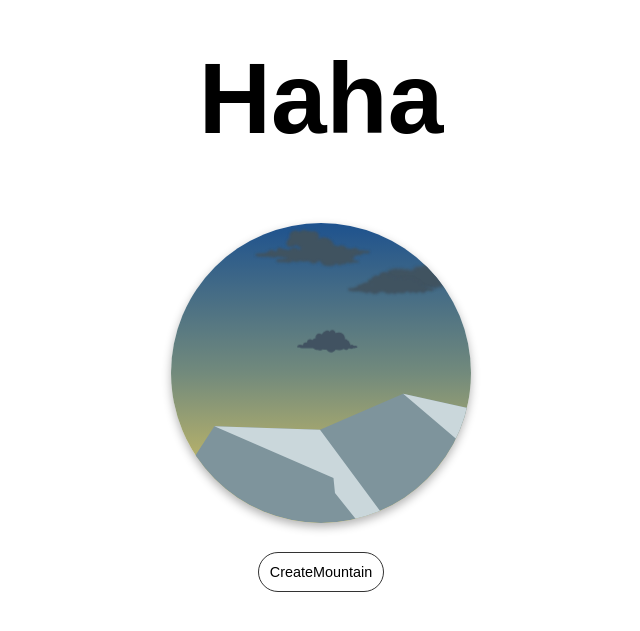
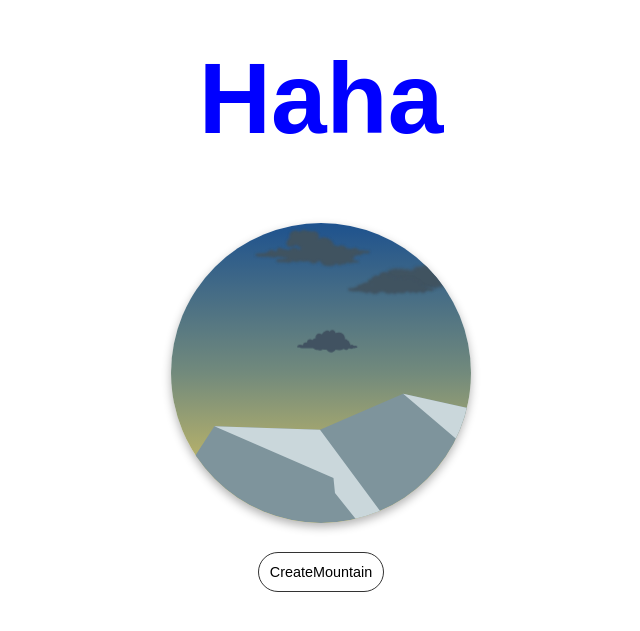
Before and after one commit to oilammk20/2019-polyu-sd3861-lecture2, a plain HTML site: page docs/index.html in a window 1280 px wide. Shown: the part 117-748 px from the top of the page, without its empty margins (319-959 px from the left). Drawn offline with nearby package versions, Linux system fonts and the light colour scheme.

Commit message:
added color

```diff
--- a/docs/index.html
+++ b/docs/index.html
@@ -7,7 +7,7 @@
 <link rel="stylesheet" type="text/css" href="styles.css">
 </head>
 <body>
-    <h1 style="font-size:100px">Haha</h1>
+    <h1 style="font-size:100px;color:blue;">Haha</h1>
     <svg class="pop" id="svg" width="300" height="300" viewbox="0 0 100 100">
         <filter id="blur">
           <feGaussianBlur stdDeviation="1" />
```
